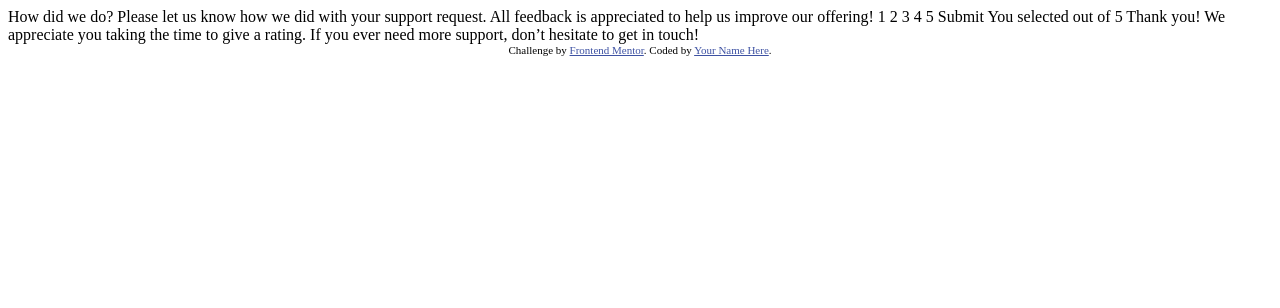
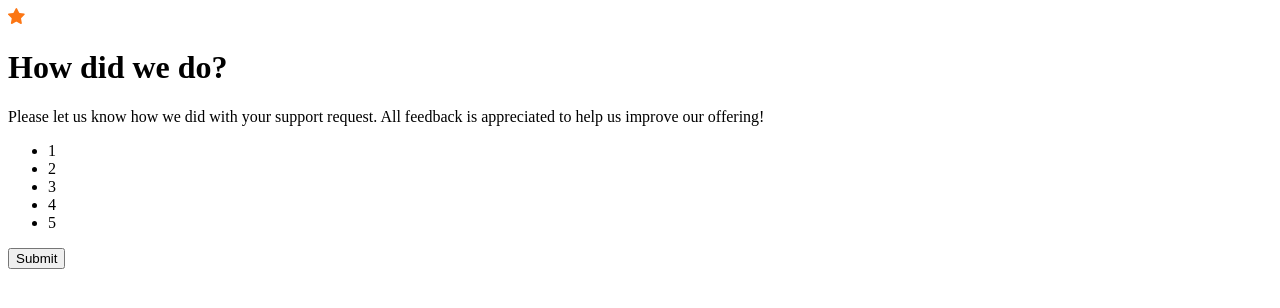
Before and after one commit to zeinaaabbb/interactive-rating-component-main, a plain HTML site: page index.html in a window 1280 px wide. Drawn offline with Linux system fonts and the light colour scheme.

Commit message:
created the html and given classes to style

```diff
--- a/index.html
+++ b/index.html
@@ -9,41 +9,46 @@
   <title>Frontend Mentor | Interactive rating component</title>
 
   <!-- Feel free to remove these styles or customise in your own stylesheet 👍 -->
-  <style>
-    .attribution { font-size: 11px; text-align: center; }
-    .attribution a { color: hsl(228, 45%, 44%); }
-  </style>
+
 </head>
 <body>
 
   <!-- Rating state start -->
-
-  How did we do?
-
-  Please let us know how we did with your support request. All feedback is appreciated
-  to help us improve our offering!
-
-  1 2 3 4 5
-
-  Submit
+  <div class="container">
+    <div>
+      <img src="./images/icon-star.svg">
+    </div>
+    <div class="text-container">
+      <h1>How did we do?</h1>
+      <p>Please let us know how we did with your support request. All feedback is appreciated
+        to help us improve our offering!</p>
+    </div>
+    <div class="rating">
+      <ul>
+        <li>1</li>
+        <li>2</li>
+        <li>3</li>
+        <li>4</li>
+        <li>5</li>
+      </ul>
+    </div>
+    <div class="submit-btn">
+      <button>Submit</button>
+    </div>
+  </div>
 
   <!-- Rating state end -->
 
   <!-- Thank you state start -->
 
-  You selected <!-- Add rating here --> out of 5
+  <!-- You selected ( Add rating here will need to remove)  out of 5
 
   Thank you!
 
   We appreciate you taking the time to give a rating. If you ever need more support,
-  don’t hesitate to get in touch!
+  don’t hesitate to get in touch! -->
 
   <!-- Thank you state end -->
 
-
-  <div class="attribution">
-    Challenge by <a href="https://www.frontendmentor.io?ref=challenge" target="_blank">Frontend Mentor</a>.
-    Coded by <a href="#">Your Name Here</a>.
-  </div>
 </body>
 </html>
```
